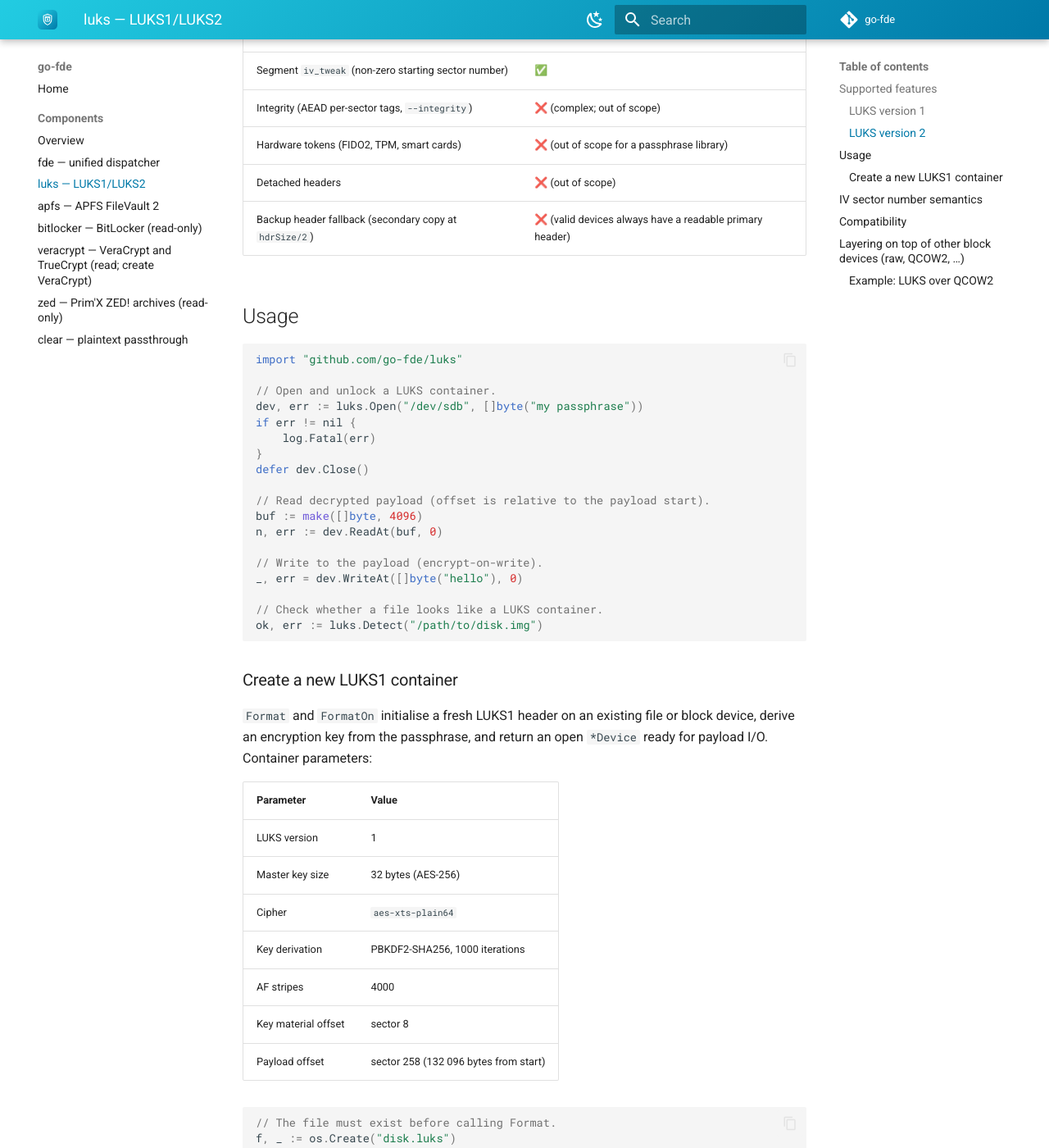
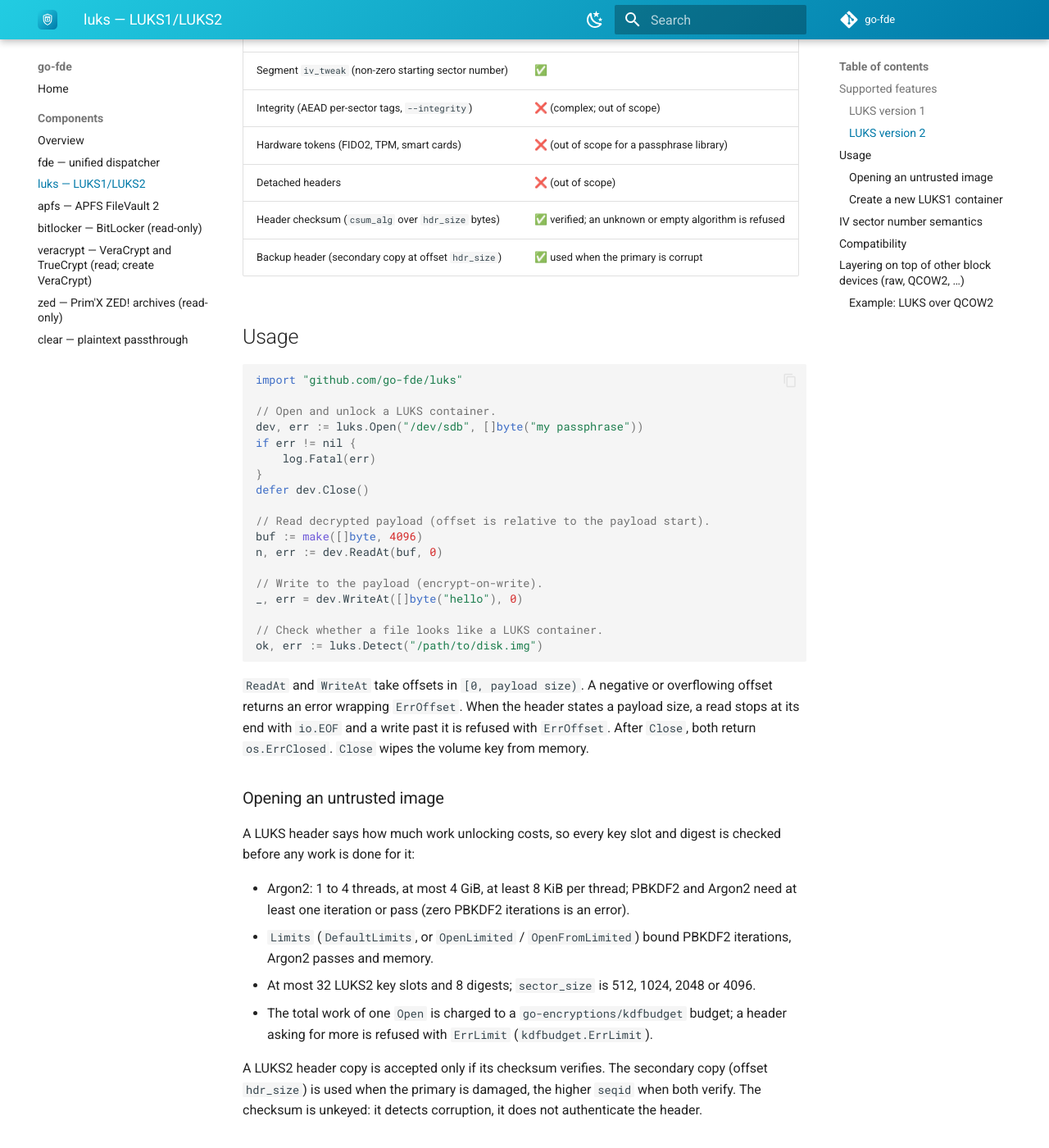
Before and after one commit to go-fde/docs, an MkDocs documentation site: the page built from docs/components/luks.md, in a window 1280 px wide and 1400 px high, scrolled down 1152 px. Shown: the whole window at 82% size. Built offline with MkDocs 1.6.1 and Material for MkDocs 9.7.7, drawn with Linux system fonts in a browser that asks for light colours; the version menu is left out.

Commit message:
docs(luks): header checksum, secondary header, offsets and untrusted-image limits (#26)
Co-authored-by: Claude Sonnet 5.5 <noreply@anthropic.com>

````diff
--- a/docs/components/luks.md
+++ b/docs/components/luks.md
@@ -34,7 +34,8 @@ supported feature set.
 | Integrity (AEAD per-sector tags, `--integrity`) | ❌ (complex; out of scope) |
 | Hardware tokens (FIDO2, TPM, smart cards) | ❌ (out of scope for a passphrase library) |
 | Detached headers | ❌ (out of scope) |
-| Backup header fallback (secondary copy at `hdrSize/2`) | ❌ (valid devices always have a readable primary header) |
+| Header checksum (`csum_alg` over `hdr_size` bytes) | ✅ verified; an unknown or empty algorithm is refused |
+| Backup header (secondary copy at offset `hdr_size`) | ✅ used when the primary is corrupt |
 
 ## Usage
 
@@ -58,6 +59,33 @@ _, err = dev.WriteAt([]byte("hello"), 0)
 // Check whether a file looks like a LUKS container.
 ok, err := luks.Detect("/path/to/disk.img")
 ```
+
+`ReadAt` and `WriteAt` take offsets in `[0, payload size)`. A negative or
+overflowing offset returns an error wrapping `ErrOffset`. When the header states
+a payload size, a read stops at its end with `io.EOF` and a write past it is
+refused with `ErrOffset`. After `Close`, both return `os.ErrClosed`. `Close`
+wipes the volume key from memory.
+
+### Opening an untrusted image
+
+A LUKS header says how much work unlocking costs, so every key slot and digest
+is checked before any work is done for it:
+
+- Argon2: 1 to 4 threads, at most 4 GiB, at least 8 KiB per thread; PBKDF2 and
+  Argon2 need at least one iteration or pass (zero PBKDF2 iterations is an
+  error).
+- `Limits` (`DefaultLimits`, or `OpenLimited` / `OpenFromLimited`) bound PBKDF2
+  iterations, Argon2 passes and memory.
+- At most 32 LUKS2 key slots and 8 digests; `sector_size` is 512, 1024, 2048
+  or 4096.
+- The total work of one `Open` is charged to a `go-encryptions/kdfbudget`
+  budget; a header asking for more is refused with `ErrLimit`
+  (`kdfbudget.ErrLimit`).
+
+A LUKS2 header copy is accepted only if its checksum verifies. The secondary
+copy (offset `hdr_size`) is used when the primary is damaged, the higher `seqid`
+when both verify. The checksum is unkeyed: it detects corruption, it does not
+authenticate the header.
 
 ### Create a new LUKS1 container
 
````
